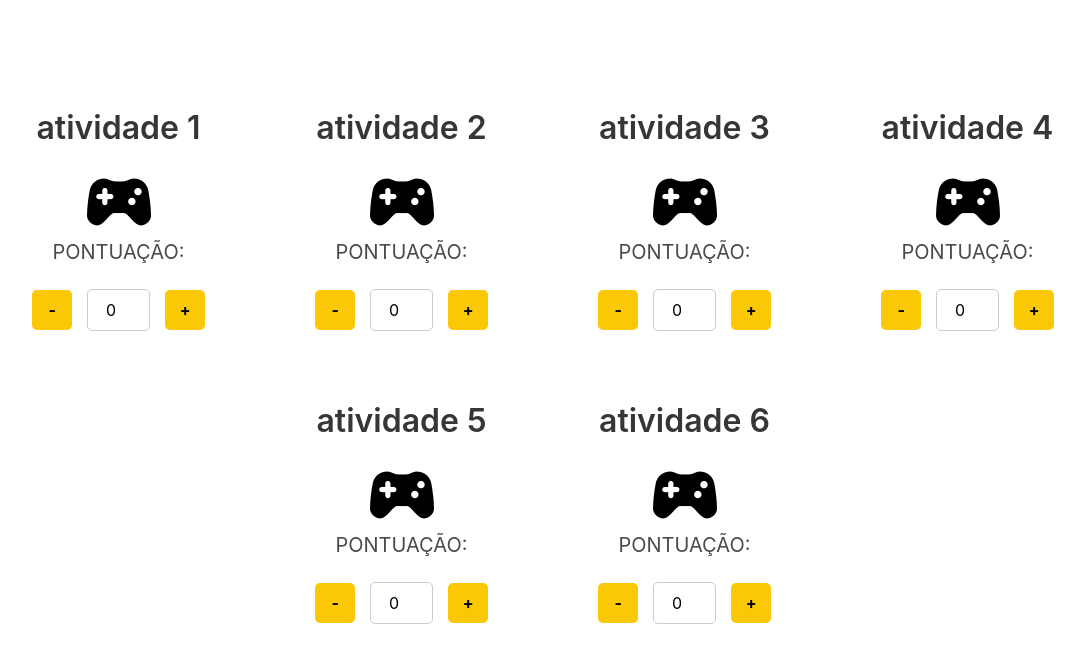
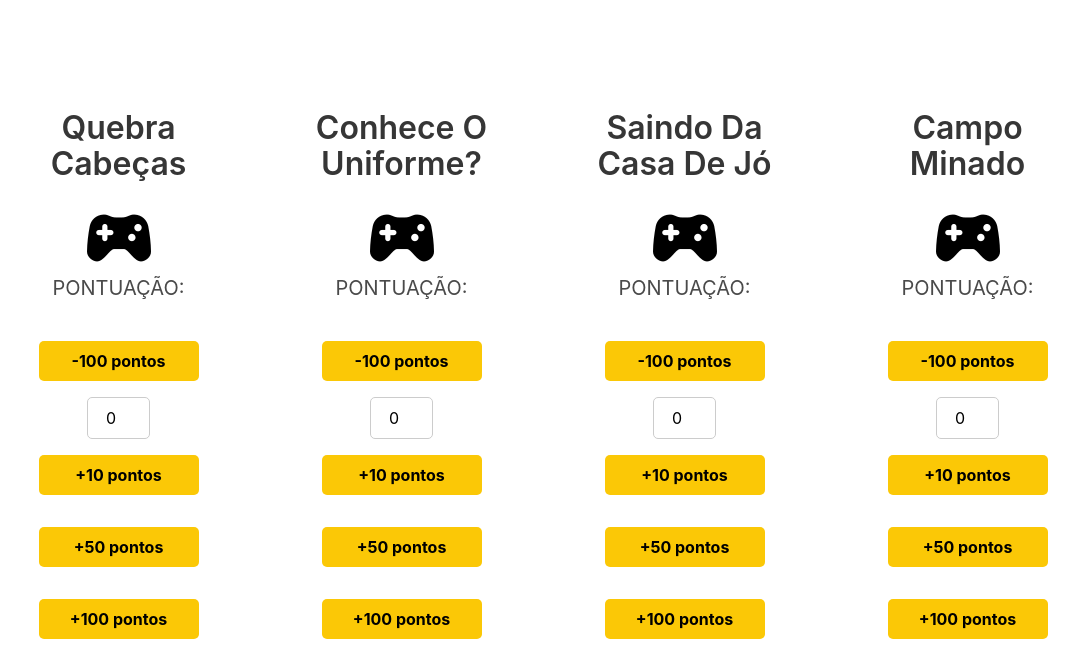
Before and after one commit to gabrielvidal987/site_acamp, a plain HTML site: page pontuacao.html in a window 1280 px wide. Shown: the part 128-800 px from the top of the page, without its empty margins (97-1182 px from the left). Drawn offline with nearby package versions, Linux system fonts and the light colour scheme.

Commit message:
ajuste atividades

```diff
--- a/pontuacao.html
+++ b/pontuacao.html
@@ -30,12 +30,15 @@
             document.getElementById('pontuacao_h1').innerHTML = localStorage.getItem('unidade_nome')
             document.getElementById('img_logo_unidade').src = localStorage.getItem('unidade_logo')
             const atividades = [
-                { nome: "atividade 1", arte: "atividade_exemplo.png"},
-                { nome: "atividade 2", arte: "atividade_exemplo.png"},
-                { nome: "atividade 3", arte: "atividade_exemplo.png"},
-                { nome: "atividade 4", arte: "atividade_exemplo.png"},
-                { nome: "atividade 5", arte: "atividade_exemplo.png"},
-                { nome: "atividade 6", arte: "atividade_exemplo.png"},
+                { nome: "Quebra Cabeças", arte: "atividade_exemplo.png"},
+                { nome: "Conhece O Uniforme?", arte: "atividade_exemplo.png"},
+                { nome: "Saindo Da Casa De Jó", arte: "atividade_exemplo.png"},
+                { nome: "Campo Minado", arte: "atividade_exemplo.png"},
+                { nome: "Só De Cabeça", arte: "atividade_exemplo.png"},
+                { nome: "Descubra O Nó", arte: "atividade_exemplo.png"},
+                { nome: "Fogos E Fogões", arte: "atividade_exemplo.png"},
+                { nome: "Escapando Pelas Mãos", arte: "atividade_exemplo.png"},
+                { nome: "Cordeiro", arte: "atividade_exemplo.png"},
             ]
             atividades.forEach(atividade => {
                 const produto_div = document.createElement('div');
@@ -46,26 +49,38 @@
                             <p class="title">${atividade.nome}</p>
                             <img src="${atividade.arte}" alt="${atividade.nome}">
                             <p class="subtitle">PONTUAÇÃO:</p>
-                            <button class="btnoper decrement" onclick="alterar_valor('${atividade.nome}','subtrair')">-</button>
+                            <button class="btnoper increment" onclick="alterar_valor('${atividade.nome}','subtrair',100)">-100 pontos</button>
                             <input type="number" class="quantity" value="0" id="pontos${atividade.nome}" readonly>
-                            <button class="btnoper increment" onclick="alterar_valor('${atividade.nome}','somar')">+</button>
+                            <button class="btnoper increment" onclick="alterar_valor('${atividade.nome}','somar',10)">+10 pontos</button>
+                            <button class="btnoper increment" onclick="alterar_valor('${atividade.nome}','somar',50)">+50 pontos</button>
+                            <button class="btnoper increment" onclick="alterar_valor('${atividade.nome}','somar',100)">+100 pontos</button>
                         </div>
                     </div>
                 `;
                 cardsContainer.appendChild(produto_div);
+                if (atividade.nome == "Cordeiro")
+                {
+                    document.getElementById('pontosCordeiro').value = 800
+                }
             });
         }
         // função para alterar a quantidade
-        function alterar_valor(atividade_nome,operacao) {
+        function alterar_valor(atividade_nome,operacao,qtd_pontos) {
             var pontos = document.getElementById(`pontos${atividade_nome}`)
             // Obtém o valor atual como número
             var valorAtual = parseInt(pontos.value) || 0; // Usa 0 se o valor não for um número
             if (operacao == "subtrair") {
                 if (valorAtual > 0) { // Verifica se pode subtrair
-                    pontos.value = valorAtual - 1; // Decrementa
+                    res = valorAtual - qtd_pontos;
+                    if (res < 0) {
+                        pontos.value = 0; // Decrementa
+                    }
+                    else {
+                        pontos.value = valorAtual - qtd_pontos; // Decrementa
+                    }
                 }
             } else if (operacao == "somar") {
-                pontos.value = valorAtual + 1; // Incrementa
+                pontos.value = valorAtual + qtd_pontos; // Incrementa
             }
         };
         console.log(`UNIDADE APRESENTADA: ${localStorage.getItem('unidade_nome')}`)
--- a/pontuacao_style.css
+++ b/pontuacao_style.css
@@ -28,7 +28,9 @@ input.quantity {
 }
 .btnoper {
     height: 2.5em;
-    width: 2.5em;
+    width: 10em;
+    margin-bottom: 1em;
+    margin-top: 1em;
     background-color: #fbc806;
     color: #000000;
     font-weight: bold;
```
